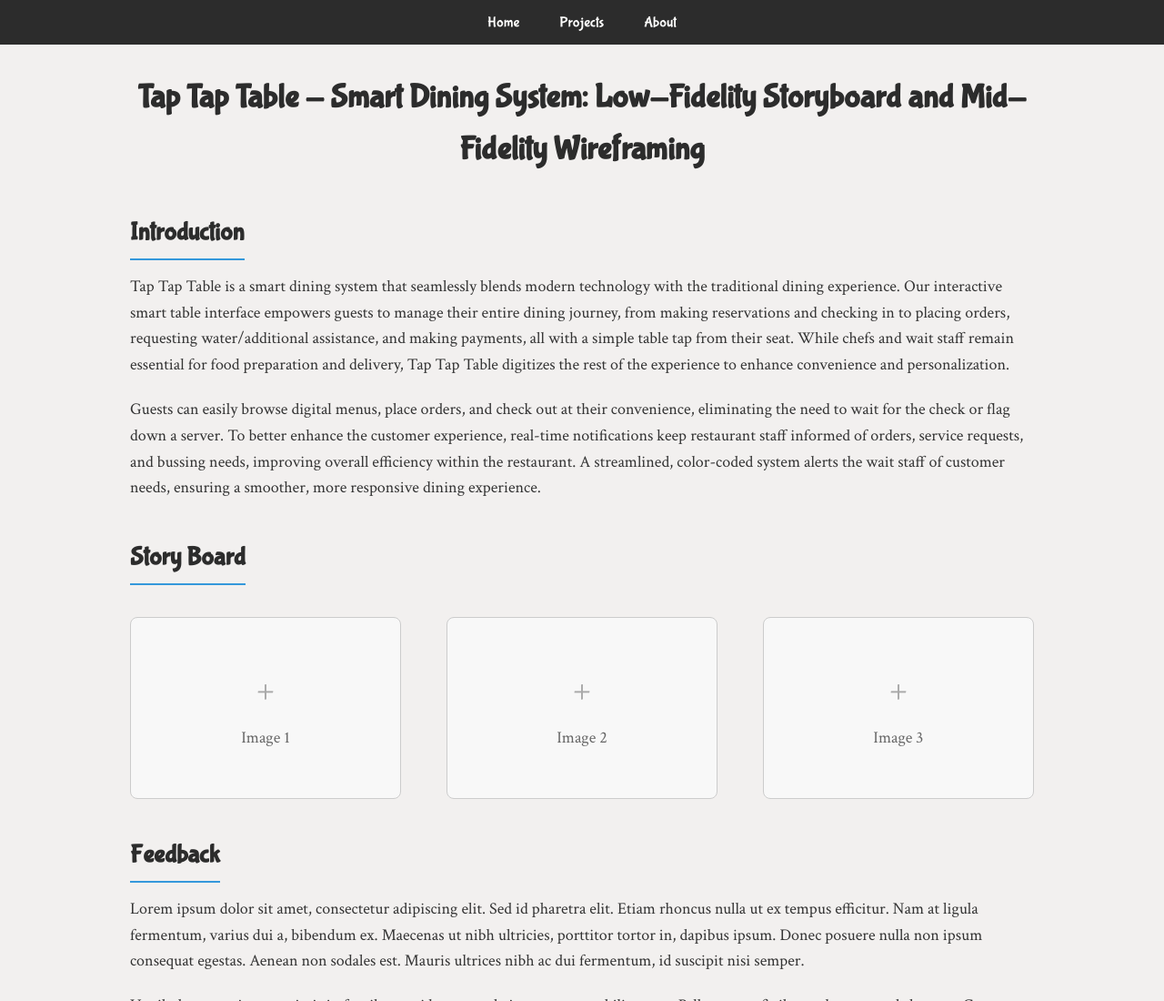
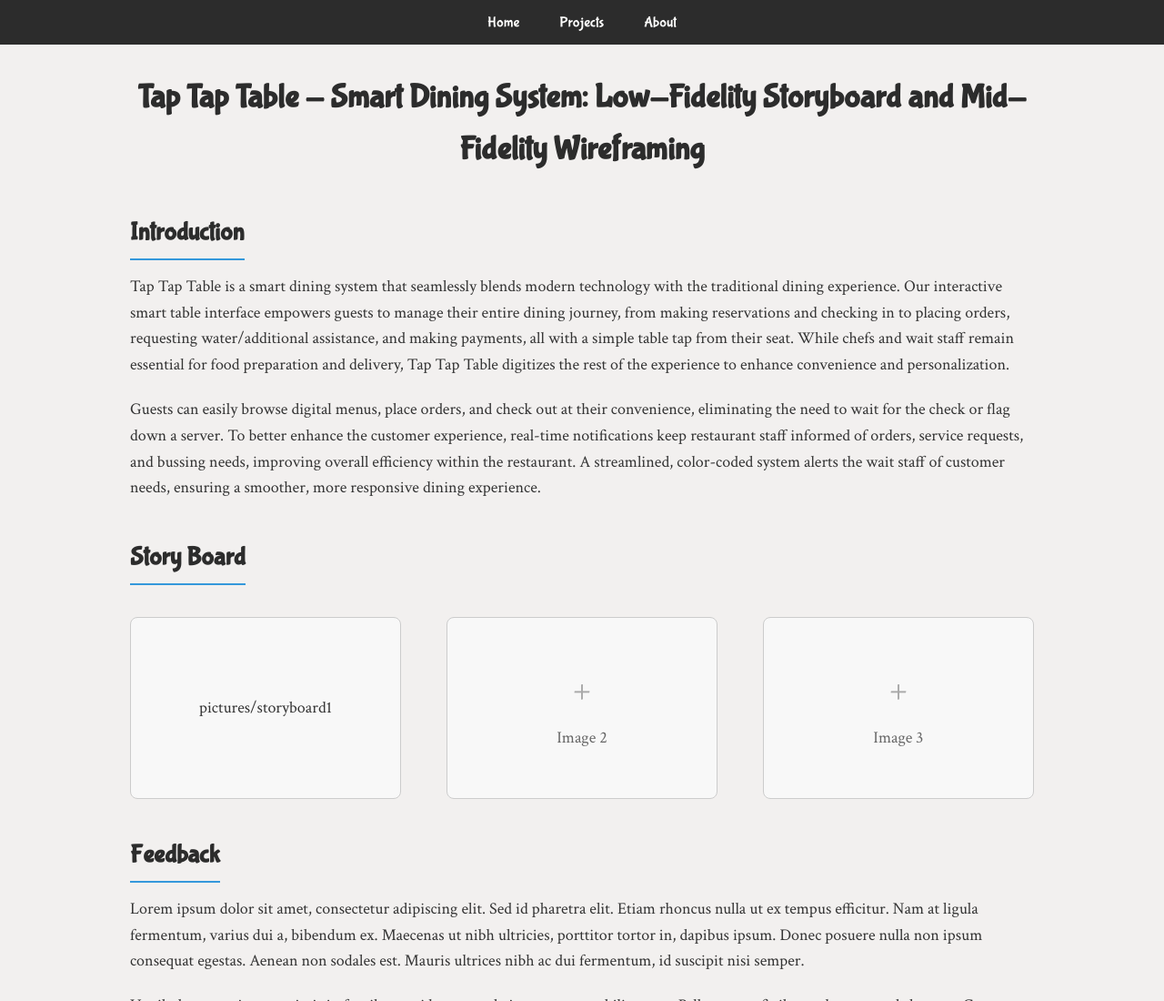
Before and after one commit to megdesigns/explore, a plain HTML site: page project1.html in a window 1280 px wide. Shown: the top 1100 px of the page at 91% size. Drawn offline with Linux system fonts and the light colour scheme.

Commit message:
Update project1.html

```diff
--- a/project1.html
+++ b/project1.html
@@ -178,8 +178,7 @@ Low-Fidelity Storyboard and Mid-Fidelity Wireframing </h1>
     <div style="display: flex; justify-content: space-between; margin-top: 20px;">
         <div style="border: 1px solid #ccc; border-radius: 8px; width: 30%; height: 200px; display: flex; justify-content: center; align-items: center; background-color: #f8f8f8; cursor: pointer;">
             <div style="text-align: center;">
-                <div style="font-size: 36px; color: #aaa;">+</div>
-                <div style="color: #666; margin-top: 10px;">Image 1</div>
+                <div style= margin-top: 10px;">pictures/storyboard1</div>
             </div>
         </div>
 
```
